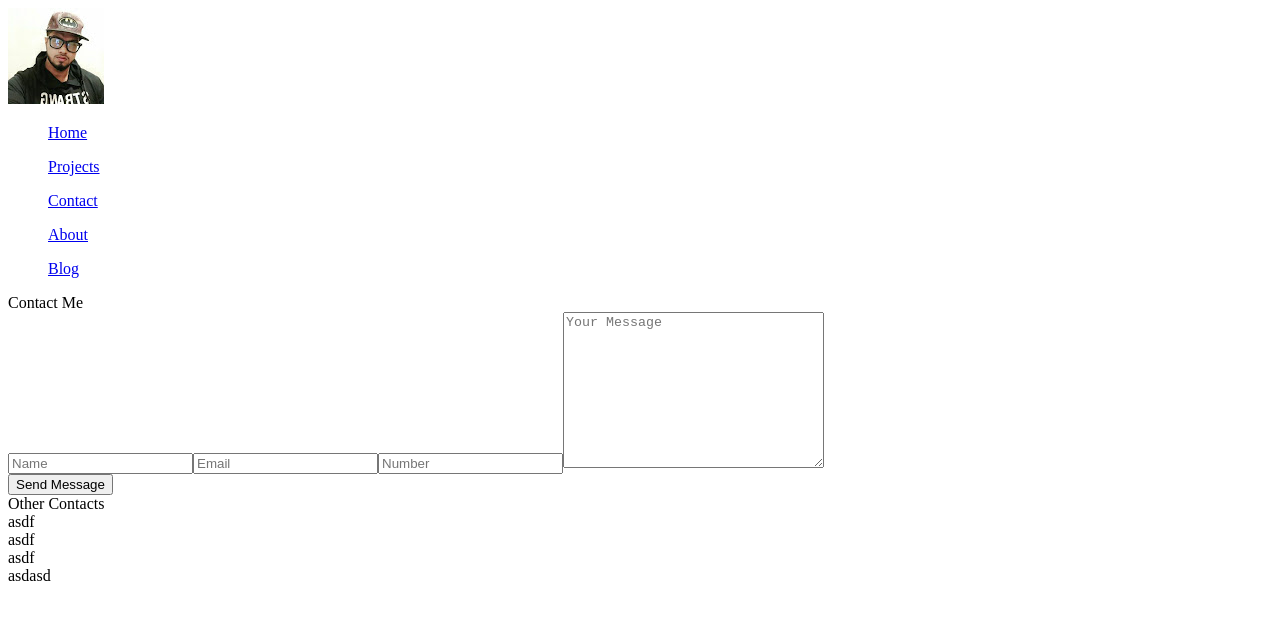
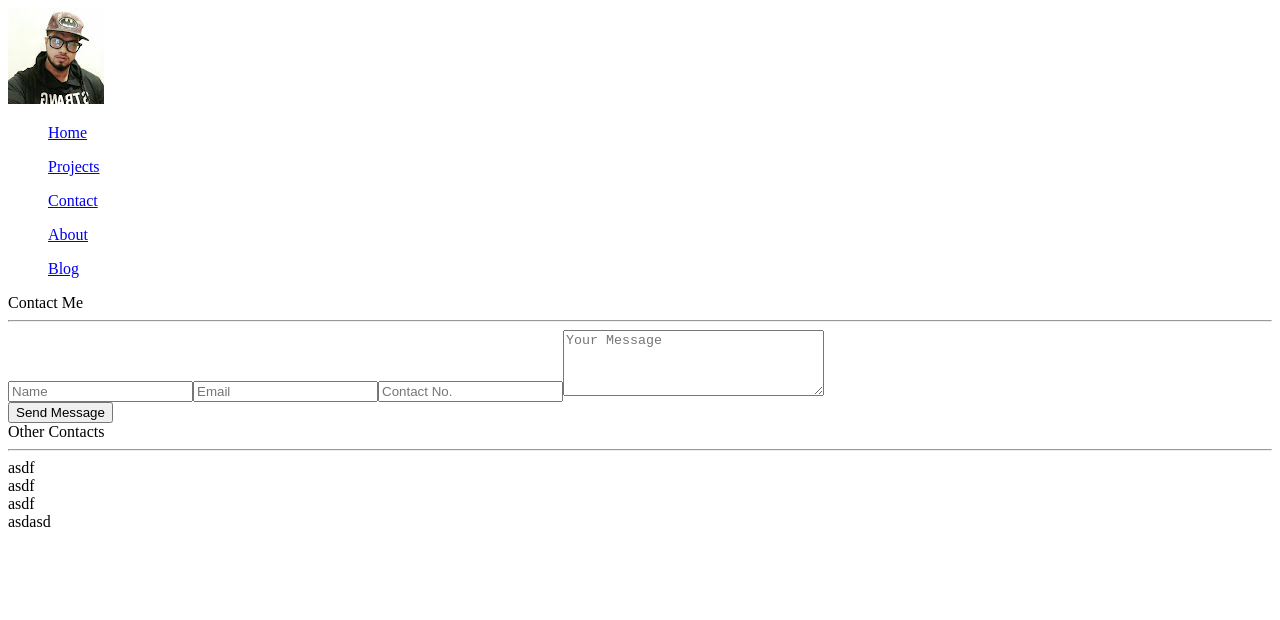
Before and after one commit to K-H-Rayhan/Portfolio, a Next.js app: page /contact in a window 1280 px wide. Shown: the top 620 px of the page. Built offline with nearby package versions, Linux system fonts and the light colour scheme.

Commit message:
commit on 'main'

```diff
--- a/pages/blog/index.js
+++ b/pages/blog/index.js
@@ -3,7 +3,9 @@ import Layout from '../../components/layout/Layout'
 export default function index() {
     return (
         <Layout>
-            Blog
+            <div className=" h-screen flex flex-row items-center justify-center font-extrabold">
+                Woking on it :)
+            </div>
         </Layout>
     )
 }
--- a/pages/contact.js
+++ b/pages/contact.js
@@ -4,25 +4,24 @@ function contact() {
     return (
         <Layout title="Rayhan | Contact">
             <div className="md:h-screen w-full grid md:grid-cols-2 mt-16 md:mt-0 items-center justify-center justify-items-center">
-                <div className="xl:text-6xl lg:text-5xl text-4xl font-extrabold flex-wrap grid grid-rows-2 items-center  text-green-400 underline m-5">Contact Me</div>
-                <div className="flex items-center justify-center">
-                    <form action="submit" className=" flex flex-col">
-                        <input type="name" className="outline-none" placeholder="Name" />
-                        <input type="email" className="outline-none" placeholder="Email" />
-
-                        <input type="number" className="outline-none" placeholder="Number" />
-                        <textarea name="" id="" cols="30" rows="10" placeholder="Your Message" className="outline-none"></textarea>
-                        <div className="self-center"><Button name="Send Message" /></div>
+                <div className="xl:text-6xl lg:text-5xl text-4xl font-extrabold flex-wrap grid grid-rows-2 items-center  text-green-400 mx-5">Contact Me<hr className=" w-16 h-2 bg-green-400 rounded-full" /></div>
+                <div className="flex items-center justify-center w-full">
+                    <form action="submit" className=" flex flex-col w-full p-2 md:p-10 gap-3 md:gap-5" >
+                        <input type="name" name="name" className=" text-lg font-semibold focus:ring-1 focus:ring-green-400 outline-none rounded-md h-12 border-2 border-gray-300 focus:border-green-400 p-2" placeholder="Name" />
+                        <input type="name" name="email" className=" text-lg font-semibold focus:ring-1 focus:ring-green-400 outline-none  rounded-md h-12 border-2 border-gray-300 focus:border-green-400 p-2" placeholder="Email" />
+                        <input type="name" name="number" className=" text-lg  font-semibold focus:ring-1 focus:ring-green-400 outline-none  rounded-md h-12 border-2 border-gray-300 focus:border-green-400 p-2" placeholder="Contact No." />
+                        <textarea name="" id="" cols="30" rows="4" className=" text-lg font-semibold focus:ring-1 focus:ring-green-400 outline-none  rounded-md border-2 border-gray-300 focus:border-green-400 p-2" placeholder="Your Message"></textarea>
+                        <div className="self-center"><Button name="Send Message" className=" disabled:"/></div>
                     </form>
                 </div>
             </div>
             <div className="md:h-screen w-full mt-16 md:mt-0 grid grid-rows-5">
-                <div className="xl:text-6xl lg:text-5xl text-4xl font-extrabold text-green-400 underline m-5 self-center place-self-center justify-self-center">Other Contacts</div>
+                <div className="xl:text-6xl lg:text-5xl text-4xl font-extrabold text-green-400 mx-5 self-center place-self-center justify-self-center">Other Contacts<hr className="w-full h-2 bg-green-400 rounded-full" /></div>
                 <div className="grid grid-cols-2">
                     <div>
-                            <div>asdf</div>
-                            <div>asdf</div>
-                            <div>asdf</div>
+                        <div>asdf</div>
+                        <div>asdf</div>
+                        <div>asdf</div>
 
                     </div>
                     <div>
```
